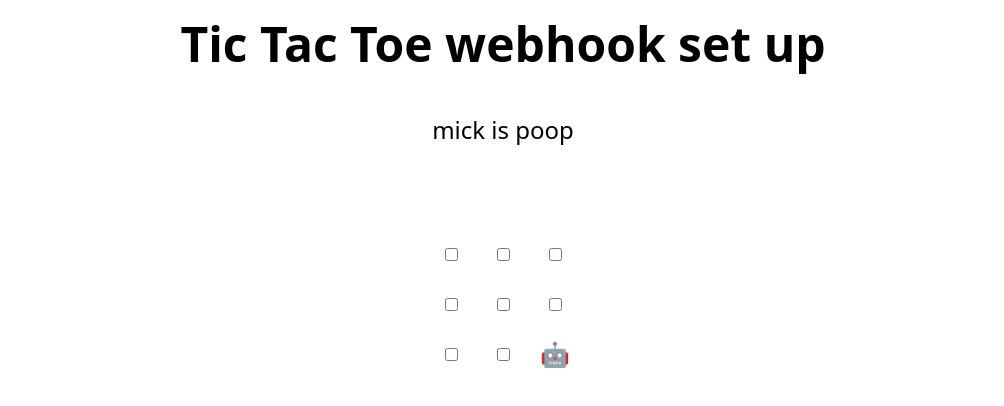
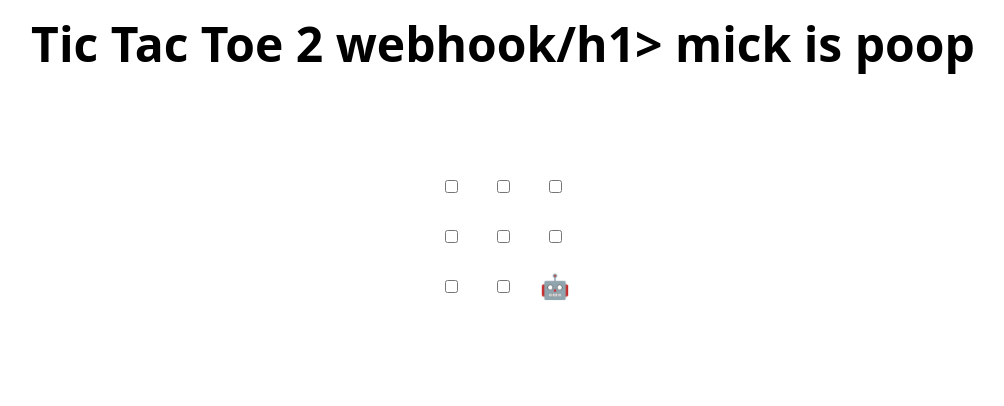
Before and after one commit to agshadow/skills-publish-packages, a plain HTML site: page index.html in a window 1280 px wide. Shown: the whole page, without its empty margins (137-1141 px from the left). Drawn offline with Linux system fonts and the light colour scheme.

Commit message:
html change aagain to test webook

```diff
--- a/index.html
+++ b/index.html
@@ -27,7 +27,7 @@
   }
 </style>
 
-<h1>Tic Tac Toe webhook set up</h1>
+<h1>Tic Tac Toe 2 webhook/h1>
 mick is poop
 
 <table>
```
